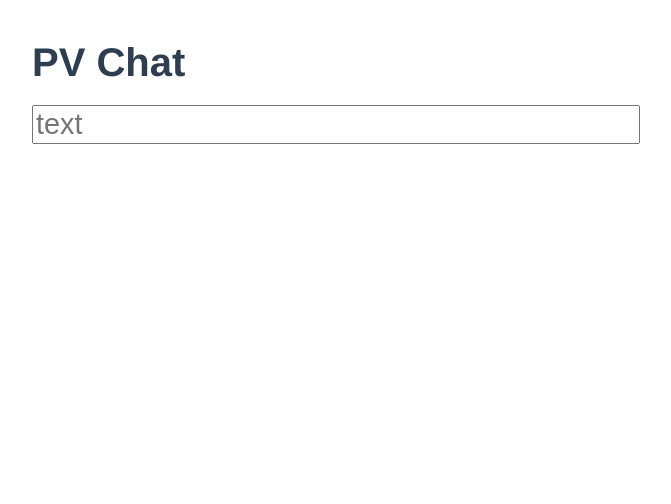
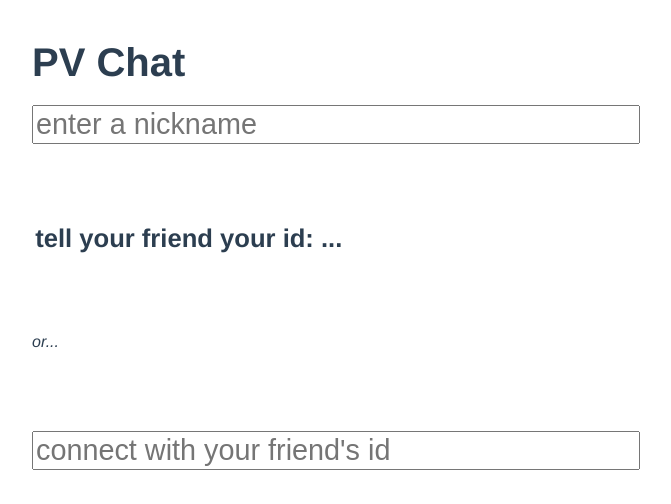
Before and after one commit to tatater56/pv-chat, a Vue app: page /#/ in a window 1280 px wide. Shown: the top 504 px of the page, without its empty margins (308-979 px from the left). Built offline with nearby package versions, Linux system fonts and the light colour scheme.

Commit message:
home view skeleton

```diff
--- a/src/views/Home.vue
+++ b/src/views/Home.vue
@@ -1,7 +1,16 @@
 <template>
   <div id="home">
-    <p class="header">PV Chat {{ value }}</p>
-    <text-box placeholder="text" @submitted="submitted" @changed="changed" />
+    <p class="header">PV Chat</p>
+    <text-box placeholder="enter a nickname" @changed="nicknameChanged" />
+    <div class="spacer"></div>
+    <p class="subheader">tell your friend your id: {{ your_id }}</p>
+    <div class="spacer"></div>
+    <p><i>or...</i></p>
+    <div class="spacer"></div>
+    <text-box
+      placeholder="connect with your friend's id"
+      @changed="friendIdChanged"
+    />
   </div>
 </template>
 
@@ -15,17 +24,24 @@ export default {
   },
   data() {
     return {
-      value: ""
+      nickname: "",
+      your_id: "...",
+      friend_id: ""
     };
   },
   methods: {
-    submitted(value) {
-      this.value = value;
-      alert(this.value);
+    nicknameChanged(nickname) {
+      this.nickname = nickname;
     },
-    changed(value) {
-      this.value = value;
+    friendIdChanged(friend_id) {
+      this.friend_id = friend_id;
     }
   }
 };
 </script>
+
+<style scoped>
+.spacer {
+  margin-bottom: 5rem;
+}
+</style>
```
